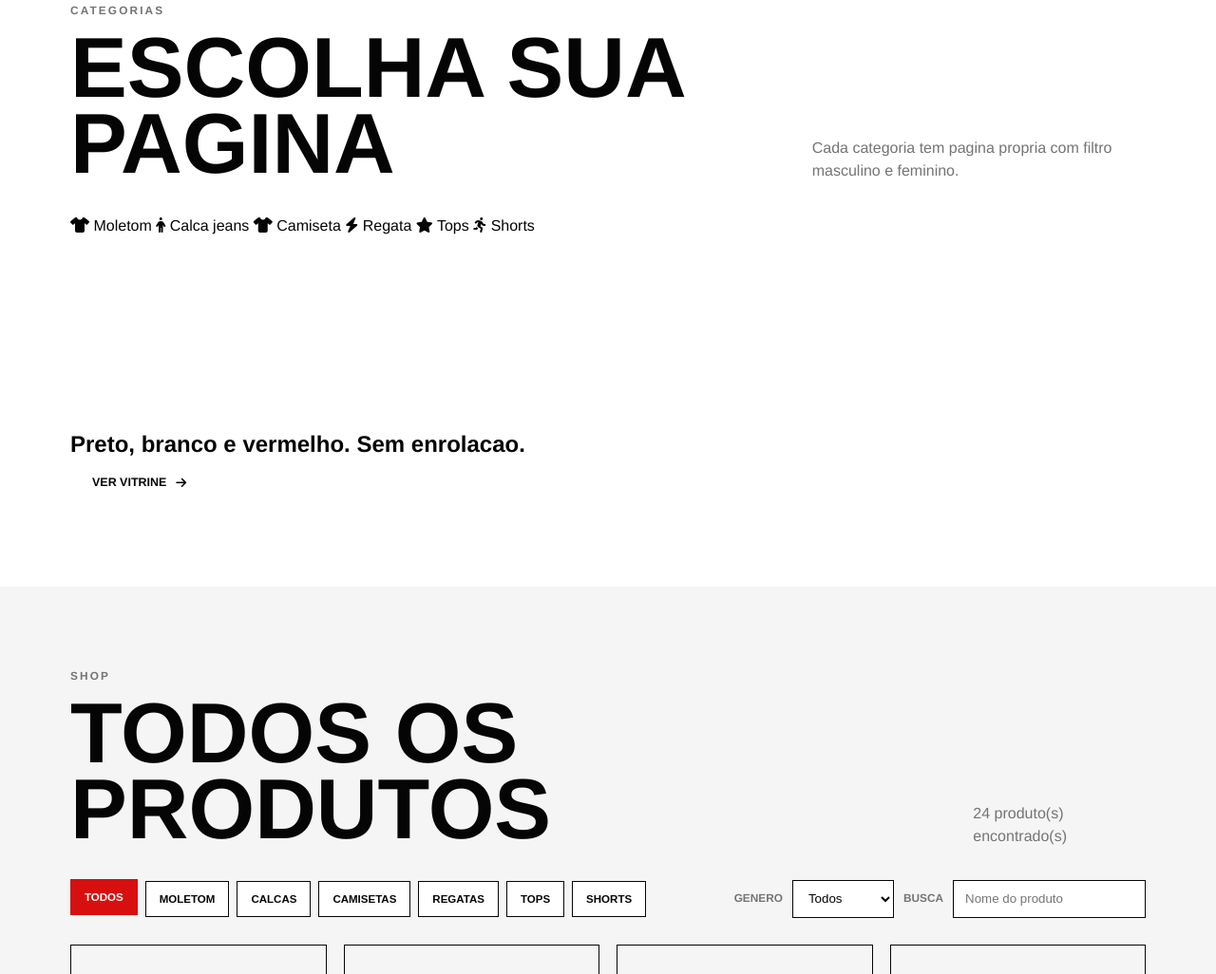
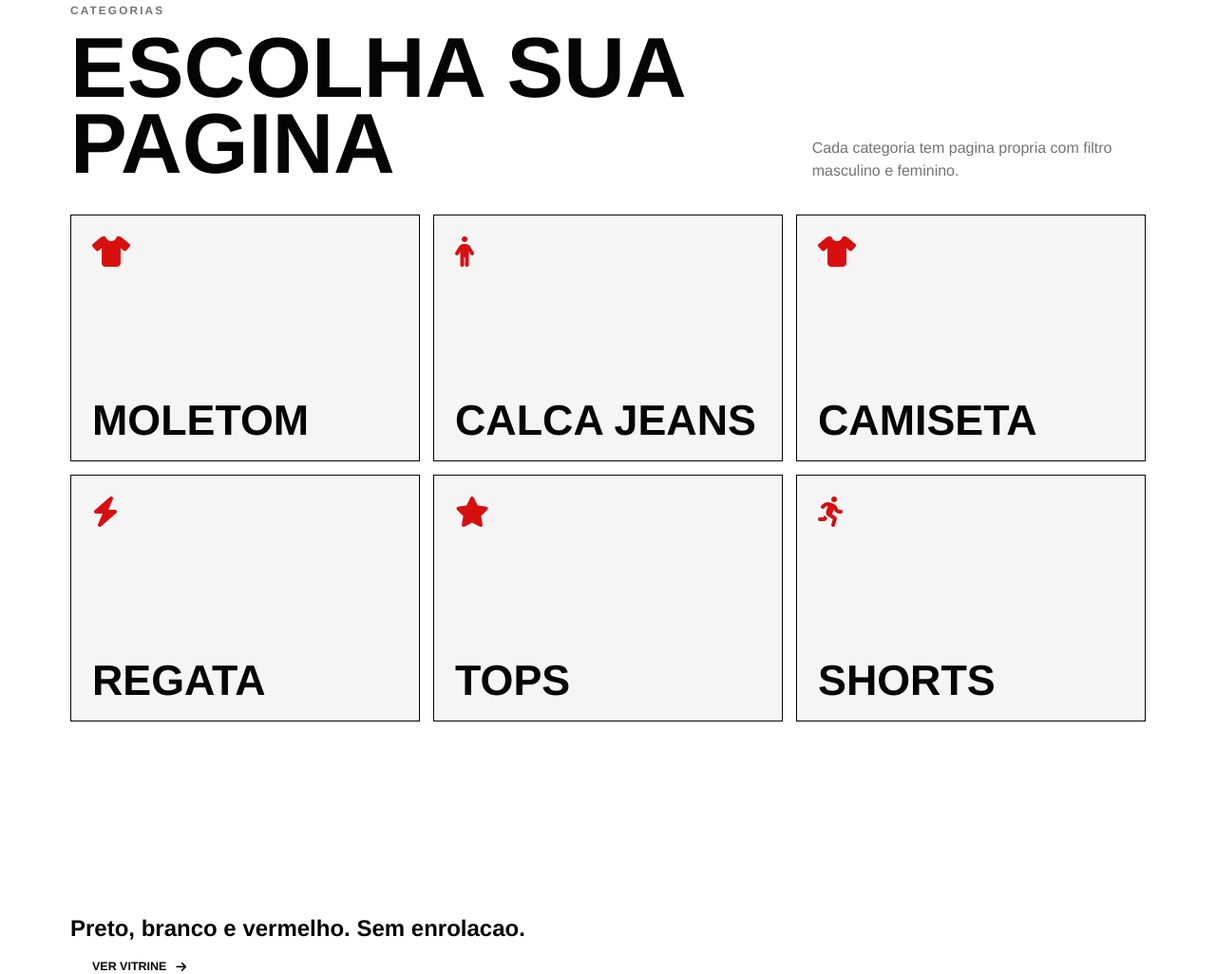
Before and after one commit to manuelalramos/bolt_store, a website built with Vite: page index.html in a window 1280 px wide. Shown: the part 1065-2091 px from the top of the page at 95% size. Built offline with nearby package versions, Linux system fonts and the light colour scheme; data requests are answered from the project's data file.

Commit message:
style : estiliza as categorias da home

```diff
--- /dev/null
+++ b/assets/css/categorias-home.css
@@ -0,0 +1,44 @@
+.categorias-grade {
+  display: grid;
+  gap: 14px;
+  grid-template-columns: repeat(3, 1fr);
+}
+
+.categoria-card {
+  background: var(--gelo);
+  border: 1px solid var(--preto);
+  color: var(--preto);
+  display: grid;
+  min-height: 260px;
+  overflow: hidden;
+  padding: 22px;
+  position: relative;
+  transition: background 0.2s ease, color 0.2s ease, transform 0.2s ease;
+}
+
+.categoria-card:hover {
+  background: var(--vermelho);
+  color: var(--branco);
+  transform: translateY(-6px);
+}
+
+.categoria-card i {
+  color: var(--vermelho);
+  font-size: 2rem;
+  position: relative;
+  z-index: 1;
+}
+
+.categoria-card:hover i {
+  color: var(--branco);
+}
+
+.categoria-card span {
+  align-self: end;
+  font-size: clamp(1.5rem, 4vw, 2.8rem);
+  font-weight: 700;
+  line-height: 0.92;
+  position: relative;
+  text-transform: uppercase;
+  z-index: 1;
+}
--- a/assets/css/main.css
+++ b/assets/css/main.css
@@ -3,3 +3,4 @@
 @import url(./hero.css);
 @import url(./produtos.css);
 @import url(./atalhos.css);
+@import url(./categorias-home.css);
```
